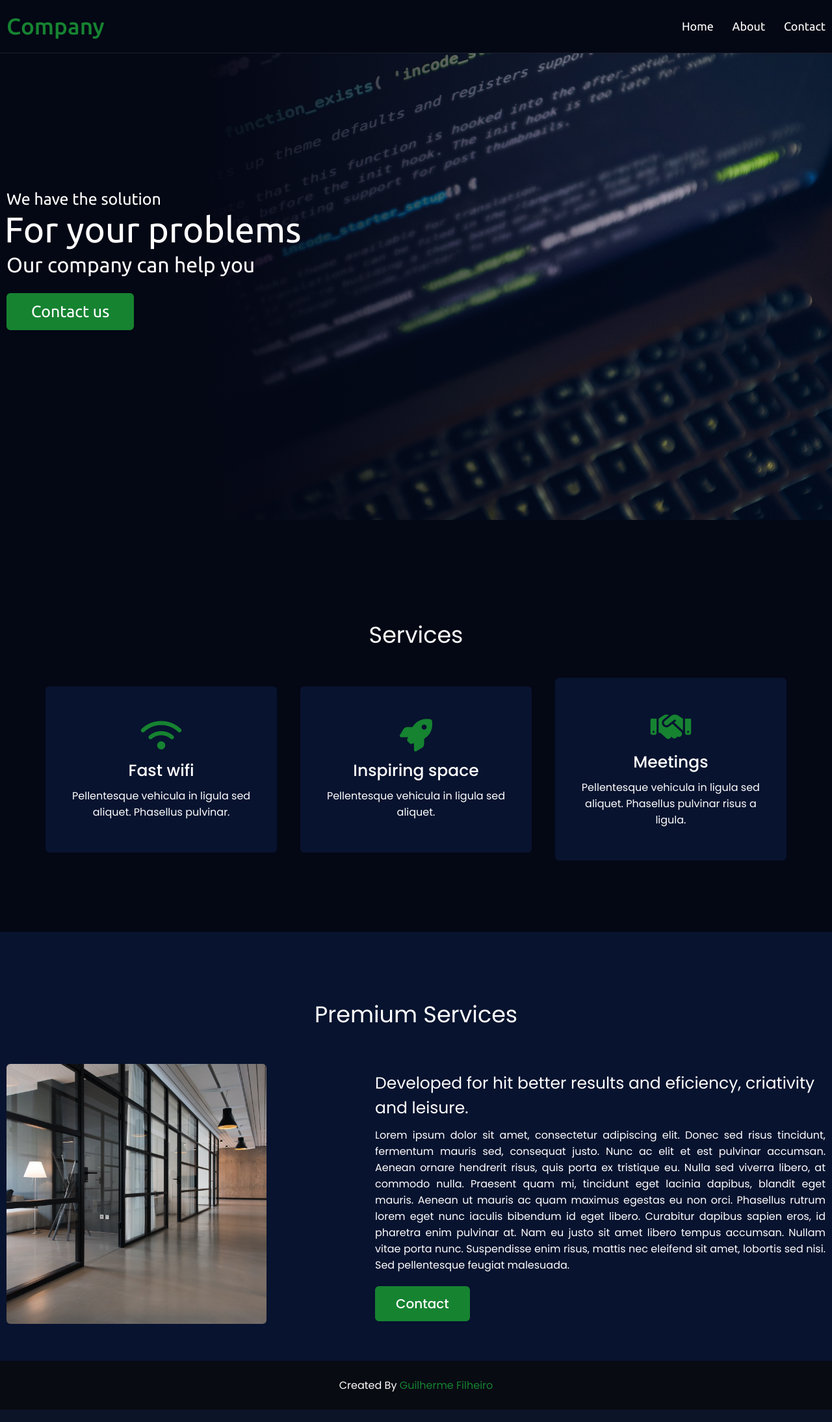
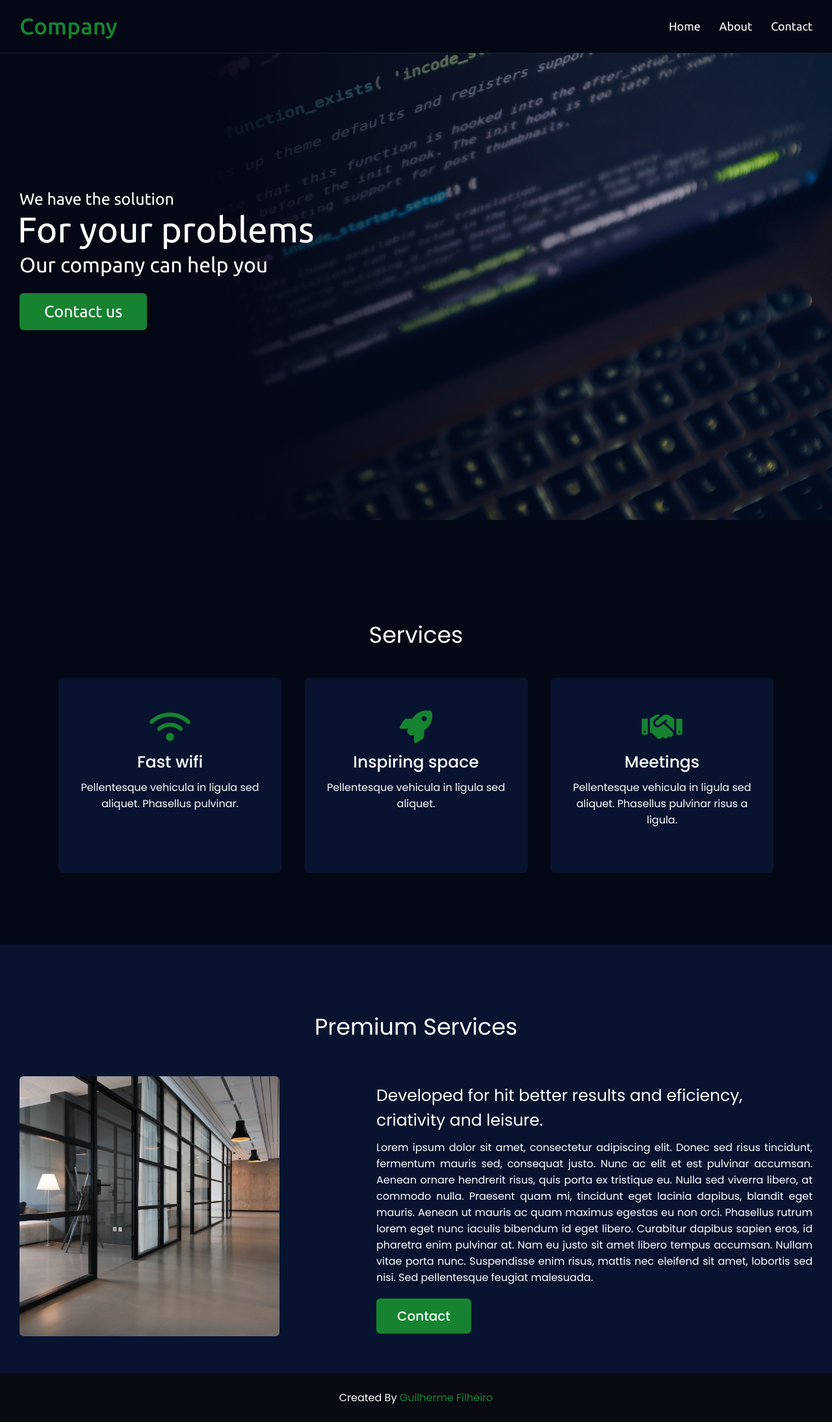
Before and after one commit to Guilherme-S-S-F/website_php, a PHP site: page /view/index.php in a window 1280 px wide. Shown: the whole page at 65% size. Run offline with PHP 8.4, Linux system fonts and the light colour scheme.

Commit message:
Fixed visual bugs on fullscreen 1920 above

```diff
--- a/css/custom.css
+++ b/css/custom.css
@@ -19,8 +19,8 @@ body {
     /*color: var(--site-color);*/
 }
 .max-width {
-    max-width: 1300px;
-    padding: 0 10px;
+    max-width: auto;
+    padding: 0 30px;
     margin: auto;
 }
 .navbar .logo a {
@@ -157,6 +157,7 @@ section {
 }
 .services .serv-content .card {
     width: calc(33% - 20px);
+    height: 300px;
     background: var(--first-color);
     text-align: center;
     border-radius: 6px;
```
